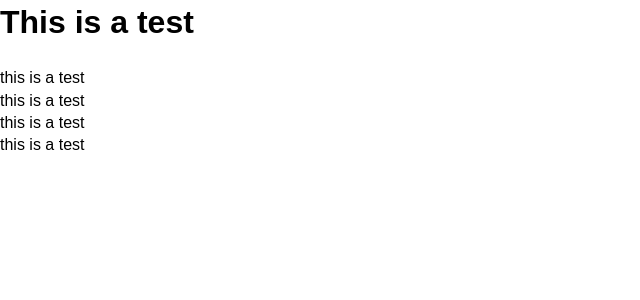
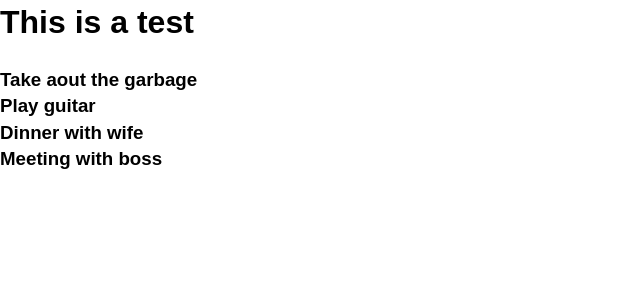
Before and after one commit to Khanos/100DaysOfReact, a React (Create React App) app: page / in a window 1280 px wide. Shown: the top 300 px of the page, without its empty margins (0-640 px from the left). Built offline with nearby package versions, Linux system fonts and the light colour scheme.

Commit message:
my eyes are closing... react is fun

```diff
--- a/src/App.js
+++ b/src/App.js
@@ -17,15 +17,11 @@ class App extends Component {
 
   render() {
     const { todos } = this.state;
-    console.log(todos);
     return (
       <div className="App">
         <h1>This is a test</h1>
         <br />
-        <Todos />
-        <Todos />
-        <Todos />
-        <Todos />
+        <Todos todos={todos} />
       </div>
     );
   }
--- a/src/components/Todos.js
+++ b/src/components/Todos.js
@@ -1,12 +1,11 @@
-import React, { Component }  from 'react';
+import React, { Component } from 'react';
 
 class Todos extends Component {
   render() {
-    return (
-      <div ClassName="Todos">
-        this is a test
-      </div>
-    );
+    const { todos } = this.props;
+    return todos.map((todo) => (
+      <h3>{todo.title}</h3>
+    ));
   }
 }
 
```
Also changed, not shown: .eslintrc.js.
